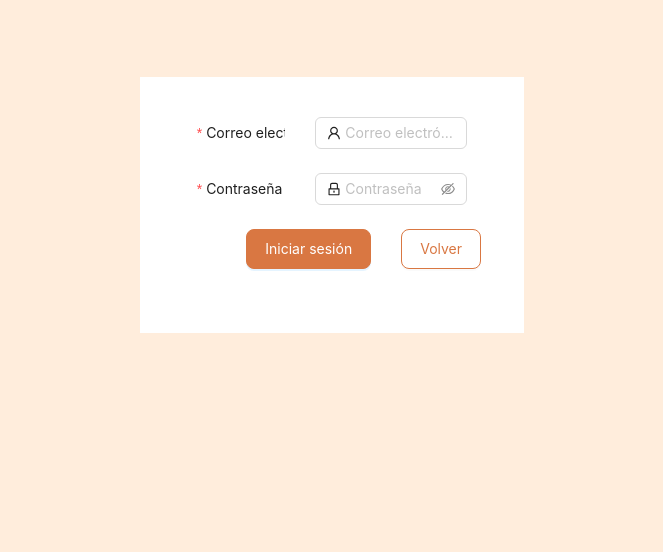
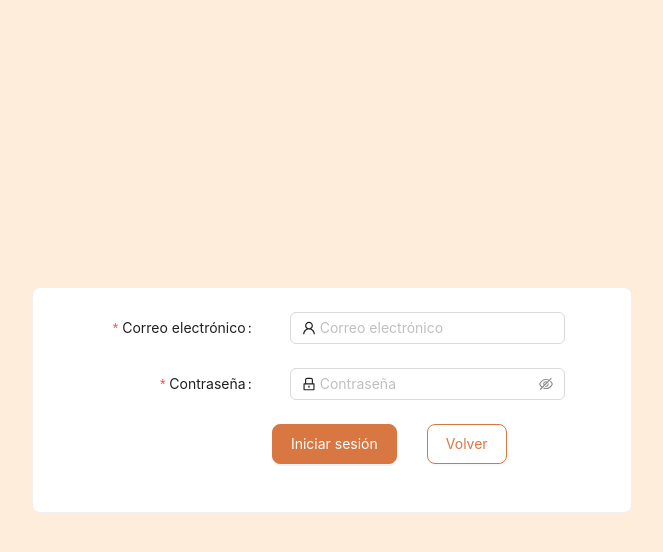
Before and after one commit to pirineocalvo/Al_Punto, a Vue app in the folder frontend/: page /login in a window 1280 px wide. Shown: the top 552 px of the page, without its empty margins (308-971 px from the left). Built offline with nearby package versions, Linux system fonts and the light colour scheme.

Commit message:
feat(frontend): responsibidad en login

```diff
--- a/frontend/src/index.css
+++ b/frontend/src/index.css
@@ -264,7 +264,6 @@ nav {
     opacity: 1 !important;
 }
 
-/* Quitar el subrayado nativo de Ant */
 .ant-menu-horizontal > .ant-menu-item-selected,
 .ant-menu-horizontal > .ant-menu-item:hover,
 .ant-menu-horizontal > .ant-menu-submenu-selected,
--- a/frontend/src/views/Login/Login.css
+++ b/frontend/src/views/Login/Login.css
@@ -1,11 +1,15 @@
-.contenedorLogin{
-    width: 30%;
-    margin: 6% auto;
-    background-color: white;
-    padding: 40px;
-}
 .separarBtn{
     display: flex;
     justify-content: center;
     gap: 30px;
 }
+.contenedorLogin {
+    min-height: 100vh;
+    display: flex;
+    justify-content: center;
+    align-items: center;
+}
+
+.cardLogin {
+    width: 600px;
+}
--- a/frontend/src/views/Login/Login.vue
+++ b/frontend/src/views/Login/Login.vue
@@ -1,32 +1,3 @@
-<template>
-    <section class="contenedorLogin">
-        <a-form :model="formState" :rules="rules" @finish="verificarUser()">
-            <a-form-item label="Correo electrónico" name="email" :label-col="{ span: 7 }" :wrapper-col="{ span: 12 }">
-                <a-input v-model:value="formState.email" placeholder="Correo electrónico">
-                    <template #prefix>
-                        <UserOutlined />
-                    </template>
-                </a-input>
-            </a-form-item>
-
-            <a-form-item label="Contraseña" name="password" :label-col="{ span: 7 }" :wrapper-col="{ span: 12 }">
-                <a-input-password v-model:value="formState.password" placeholder="Contraseña">
-                    <template #prefix>
-                        <LockOutlined />
-                    </template>
-                </a-input-password>
-            </a-form-item>
-
-            <a-form-item :wrapper-col="{ span: 12, offset: 5 }">
-                <div class="separarBtn">
-                    <a-button class="btnPrincipal" type="primary" html-type="submit">Iniciar sesión</a-button>
-                    <a-button class="btnSecundario" @click="volver">Volver</a-button>
-                </div>
-            </a-form-item>
-        </a-form>
-    </section>
-</template>
-
 <script setup>
 import { ref } from 'vue'
 import { useRouter } from 'vue-router'
@@ -59,7 +30,7 @@ const rules = {
 }
 
 async function verificarUser() {
-        try {
+    try {
         await loginUser(formState.value)
         router.push('/')
     } catch (error) {
@@ -71,3 +42,34 @@ const volver = () => {
     router.back()
 }
 </script>
+
+<template>
+    <div class="contenedorLogin">
+        <a-card class="cardLogin">
+            <a-form :model="formState" :rules="rules" @finish="verificarUser()">
+                <a-form-item label="Correo electrónico" name="email" :label-col="{ span: 7 }" :wrapper-col="{ span: 12 }">
+                    <a-input v-model:value="formState.email" placeholder="Correo electrónico">
+                        <template #prefix>
+                            <UserOutlined />
+                        </template>
+                    </a-input>
+                </a-form-item>
+
+                <a-form-item label="Contraseña" name="password" :label-col="{ span: 7 }" :wrapper-col="{ span: 12 }">
+                    <a-input-password v-model:value="formState.password" placeholder="Contraseña">
+                        <template #prefix>
+                            <LockOutlined />
+                        </template>
+                    </a-input-password>
+                </a-form-item>
+
+                <a-form-item :wrapper-col="{ span: 12, offset: 5 }">
+                    <div class="separarBtn">
+                        <a-button class="btnPrincipal" type="primary" html-type="submit">Iniciar sesión</a-button>
+                        <a-button class="btnSecundario" @click="volver">Volver</a-button>
+                    </div>
+                </a-form-item>
+            </a-form>
+        </a-card>
+    </div>
+</template>
```
Also changed, not shown: frontend/jsconfig.json (line endings or trailing spaces).
